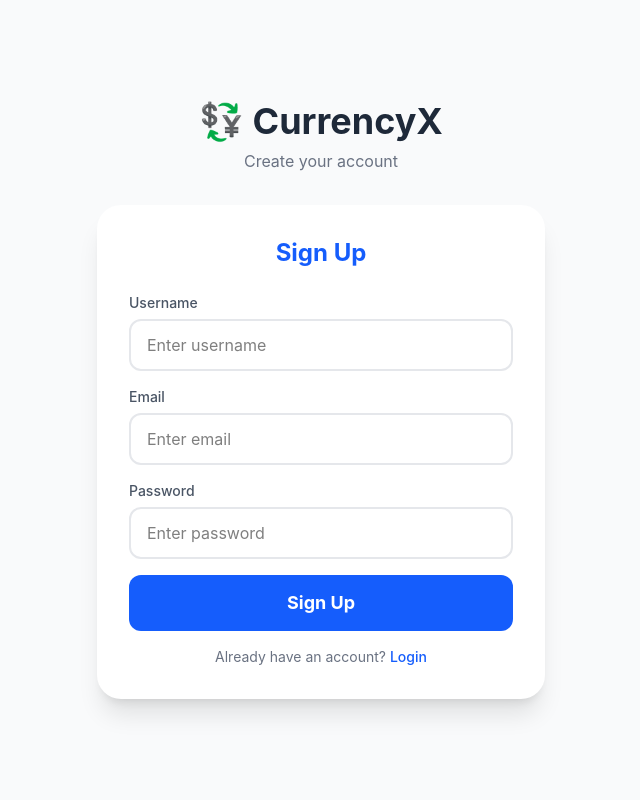
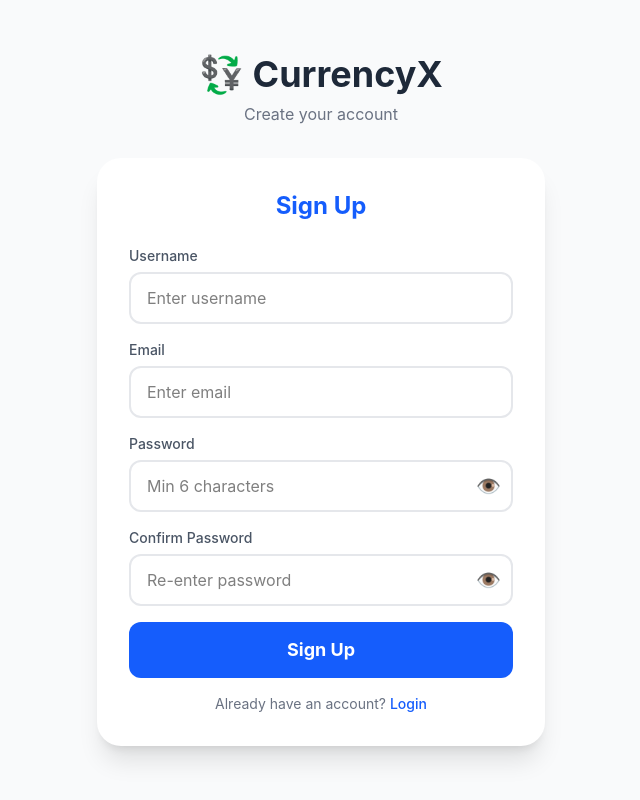
Before and after one commit to SharadaBende/currency-converter, a React app in the folder frontend/: page /signup in a window 1280 px wide. Shown: the whole page, without its empty margins (319-959 px from the left). Built offline with nearby package versions, Linux system fonts and the light colour scheme; no server answers; the HTML template or start-up script is replaced by a standard one.

Commit message:
added sho/hide password and confurm password to signup/login

```diff
--- a/frontend/src/components/Login.jsx
+++ b/frontend/src/components/Login.jsx
@@ -8,6 +8,7 @@ export default function Login() {
   const [form, setForm] = useState({ username: "", password: "" })
   const [error, setError] = useState("")
   const [loading, setLoading] = useState(false)
+  const [showPassword, setShowPassword] = useState(false)
 
   const handleSubmit = async (e) => {
     e.preventDefault()
@@ -35,12 +36,29 @@ export default function Login() {
             placeholder="Enter username" required
             className="w-full border-2 border-gray-200 dark:border-gray-600 dark:bg-gray-700 dark:text-white rounded-xl px-4 py-3 focus:outline-none focus:border-blue-500 transition" />
         </div>
+
         <div>
-          <label className="block text-sm font-medium text-gray-600 dark:text-gray-400 mb-1.5">Password</label>
-          <input type="password" value={form.password}
-            onChange={e => setForm({ ...form, password: e.target.value })}
-            placeholder="Enter password" required
-            className="w-full border-2 border-gray-200 dark:border-gray-600 dark:bg-gray-700 dark:text-white rounded-xl px-4 py-3 focus:outline-none focus:border-blue-500 transition" />
+          <div className="flex items-center justify-between mb-1.5">
+            <label className="block text-sm font-medium text-gray-600 dark:text-gray-400">Password</label>
+            <button type="button"
+              className="text-xs text-blue-500 hover:underline"
+              onClick={() => alert("Password reset coming soon!")}>
+              Forgot password?
+            </button>
+          </div>
+          <div className="relative">
+            <input
+              type={showPassword ? "text" : "password"}
+              value={form.password}
+              onChange={e => setForm({ ...form, password: e.target.value })}
+              placeholder="Enter password" required
+              className="w-full border-2 border-gray-200 dark:border-gray-600 dark:bg-gray-700 dark:text-white rounded-xl px-4 py-3 pr-12 focus:outline-none focus:border-blue-500 transition" />
+            <button type="button"
+              onClick={() => setShowPassword(!showPassword)}
+              className="absolute right-3 top-1/2 -translate-y-1/2 text-gray-400 hover:text-gray-600 dark:hover:text-gray-200 text-xl">
+              {showPassword ? "🙈" : "👁️"}
+            </button>
+          </div>
         </div>
 
         {error && <p className="text-red-500 text-sm text-center">{error}</p>}
--- a/frontend/src/components/Signup.jsx
+++ b/frontend/src/components/Signup.jsx
@@ -5,12 +5,22 @@ import { useNavigate, Link } from "react-router-dom"
 export default function Signup() {
   const { signup } = useAuth()
   const navigate = useNavigate()
-  const [form, setForm] = useState({ username: "", email: "", password: "" })
+  const [form, setForm] = useState({ username: "", email: "", password: "", confirmPassword: "" })
   const [error, setError] = useState("")
   const [loading, setLoading] = useState(false)
+  const [showPassword, setShowPassword] = useState(false)
+  const [showConfirm, setShowConfirm] = useState(false)
 
   const handleSubmit = async (e) => {
     e.preventDefault()
+    if (form.password !== form.confirmPassword) {
+      setError("Passwords do not match")
+      return
+    }
+    if (form.password.length < 6) {
+      setError("Password must be at least 6 characters")
+      return
+    }
     setLoading(true)
     setError("")
     try {
@@ -35,6 +45,7 @@ export default function Signup() {
             placeholder="Enter username" required
             className="w-full border-2 border-gray-200 dark:border-gray-600 dark:bg-gray-700 dark:text-white rounded-xl px-4 py-3 focus:outline-none focus:border-blue-500 transition" />
         </div>
+
         <div>
           <label className="block text-sm font-medium text-gray-600 dark:text-gray-400 mb-1.5">Email</label>
           <input type="email" value={form.email}
@@ -42,12 +53,39 @@ export default function Signup() {
             placeholder="Enter email" required
             className="w-full border-2 border-gray-200 dark:border-gray-600 dark:bg-gray-700 dark:text-white rounded-xl px-4 py-3 focus:outline-none focus:border-blue-500 transition" />
         </div>
+
         <div>
           <label className="block text-sm font-medium text-gray-600 dark:text-gray-400 mb-1.5">Password</label>
-          <input type="password" value={form.password}
-            onChange={e => setForm({ ...form, password: e.target.value })}
-            placeholder="Enter password" required
-            className="w-full border-2 border-gray-200 dark:border-gray-600 dark:bg-gray-700 dark:text-white rounded-xl px-4 py-3 focus:outline-none focus:border-blue-500 transition" />
+          <div className="relative">
+            <input
+              type={showPassword ? "text" : "password"}
+              value={form.password}
+              onChange={e => setForm({ ...form, password: e.target.value })}
+              placeholder="Min 6 characters" required
+              className="w-full border-2 border-gray-200 dark:border-gray-600 dark:bg-gray-700 dark:text-white rounded-xl px-4 py-3 pr-12 focus:outline-none focus:border-blue-500 transition" />
+            <button type="button"
+              onClick={() => setShowPassword(!showPassword)}
+              className="absolute right-3 top-1/2 -translate-y-1/2 text-gray-400 hover:text-gray-600 dark:hover:text-gray-200 text-xl">
+              {showPassword ? "🙈" : "👁️"}
+            </button>
+          </div>
+        </div>
+
+        <div>
+          <label className="block text-sm font-medium text-gray-600 dark:text-gray-400 mb-1.5">Confirm Password</label>
+          <div className="relative">
+            <input
+              type={showConfirm ? "text" : "password"}
+              value={form.confirmPassword}
+              onChange={e => setForm({ ...form, confirmPassword: e.target.value })}
+              placeholder="Re-enter password" required
+              className="w-full border-2 border-gray-200 dark:border-gray-600 dark:bg-gray-700 dark:text-white rounded-xl px-4 py-3 pr-12 focus:outline-none focus:border-blue-500 transition" />
+            <button type="button"
+              onClick={() => setShowConfirm(!showConfirm)}
+              className="absolute right-3 top-1/2 -translate-y-1/2 text-gray-400 hover:text-gray-600 dark:hover:text-gray-200 text-xl">
+              {showConfirm ? "🙈" : "👁️"}
+            </button>
+          </div>
         </div>
 
         {error && <p className="text-red-500 text-sm text-center">{error}</p>}
```
Also changed, not shown: 1 other file (tests, documents, lock files or other folders).
